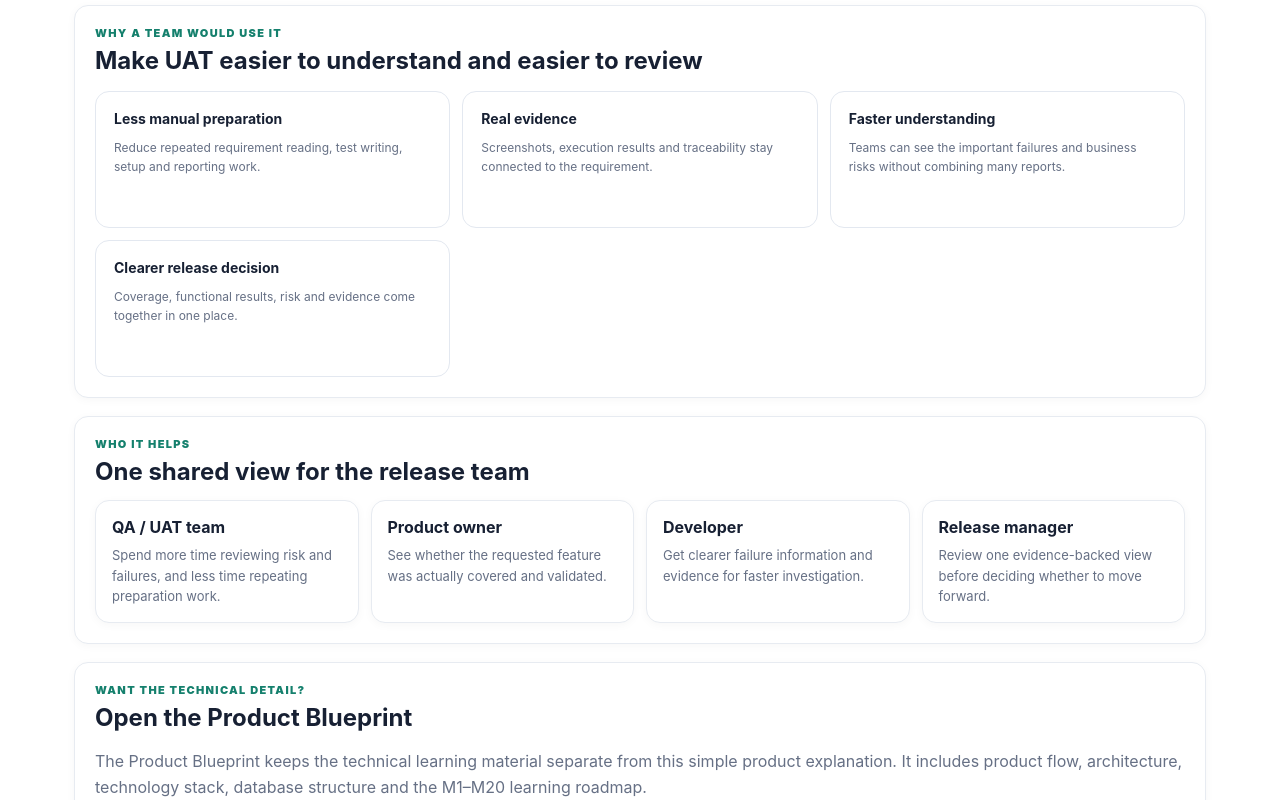
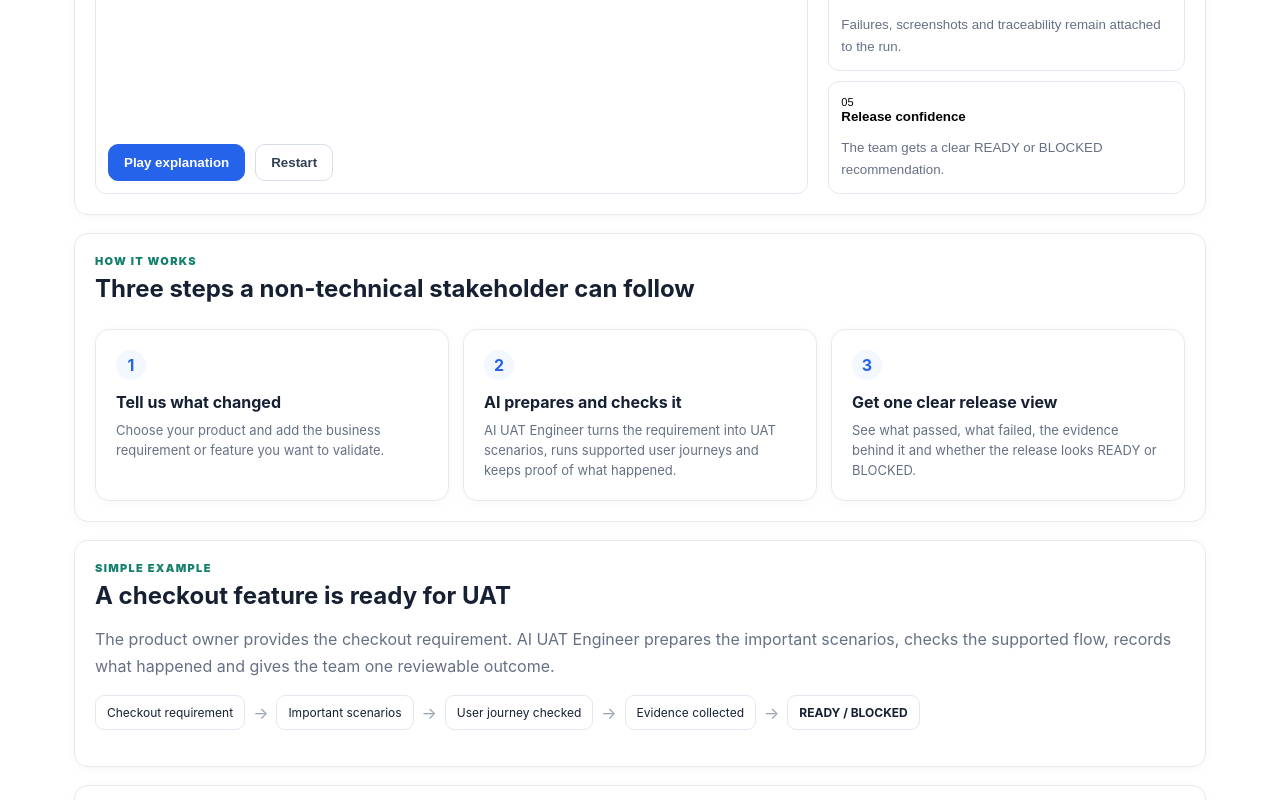
Before and after one commit to stejas7/ai-qa-frontend, a React (Vite) app: page / in a window 1280 px wide. Shown: the part 980-1780 px from the top of the page. Built offline with nearby package versions, Linux system fonts and the light colour scheme; no server answers.

Commit message:
feat(m30): embed narrated explainer on product page

```diff
--- a/src/pages/PublicLandingPage.tsx
+++ b/src/pages/PublicLandingPage.tsx
@@ -1,4 +1,5 @@
 import { Link } from 'react-router-dom';
+import ProductExplainer from '../components/ProductExplainer';
 
 const steps=[
   ['1','Tell us what changed','Choose your product and add the business requirement or feature you want to validate.'],
@@ -41,6 +42,8 @@ export default function PublicLandingPage(){
       </div>
     </section>
 
+    <ProductExplainer/>
+
     <section className="panel">
       <div className="eyebrow">HOW IT WORKS</div>
       <h2>Three steps a non-technical stakeholder can follow</h2>
@@ -77,7 +80,7 @@ export default function PublicLandingPage(){
     <section className="panel">
       <div className="eyebrow">WANT THE TECHNICAL DETAIL?</div>
       <h2>Open the Product Blueprint</h2>
-      <p className="muted">The Product Blueprint keeps the technical learning material separate from this simple product explanation. It includes product flow, architecture, technology stack, database structure and the M1–M20 learning roadmap.</p>
+      <p className="muted">The Product Blueprint keeps the technical learning material separate from this simple product explanation. It includes product flow, architecture, technology stack, database structure and the M1–M30 learning roadmap.</p>
       <div className="button-row">
         <Link className="primary-button" to="/product-blueprint">Open Product Blueprint</Link>
         <Link className="secondary-button" to="/login">Sign in</Link>
```
